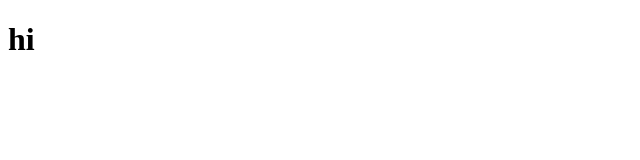
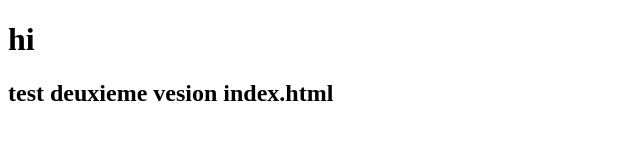
Before and after one commit to chokobi42/hello, a plain HTML site: page index.html in a window 1280 px wide. Shown: the whole page, without its empty margins (0-640 px from the left). Drawn offline with Linux system fonts and the light colour scheme.

Commit message:
deuxieme version hi

```diff
--- a/index.html
+++ b/index.html
@@ -10,9 +10,10 @@
       name="viewport"
       content="width=device-width, initial-scale=1.0"
     />
-    <title>hi</title>
+    <title>hi git test</title>
   </head>
   <body>
     <h1>hi</h1>
+    <h2>test deuxieme vesion index.html</h2>
   </body>
 </html>
```
